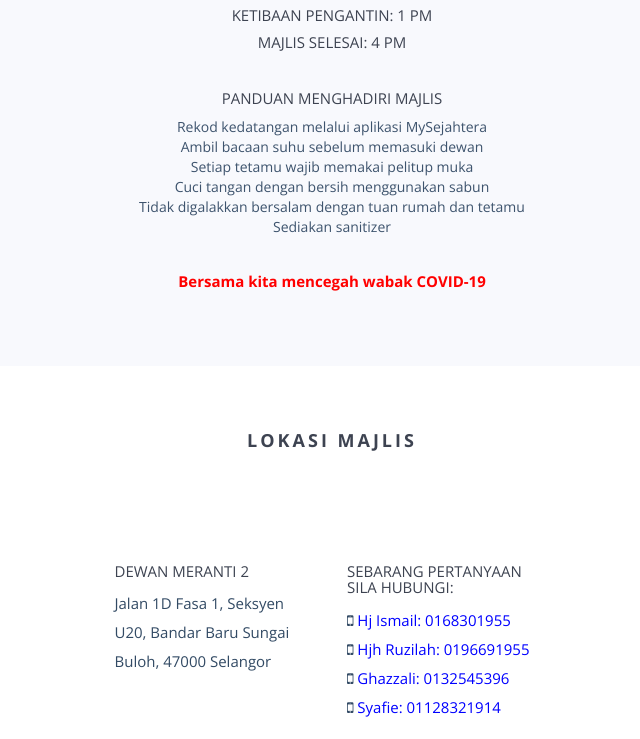
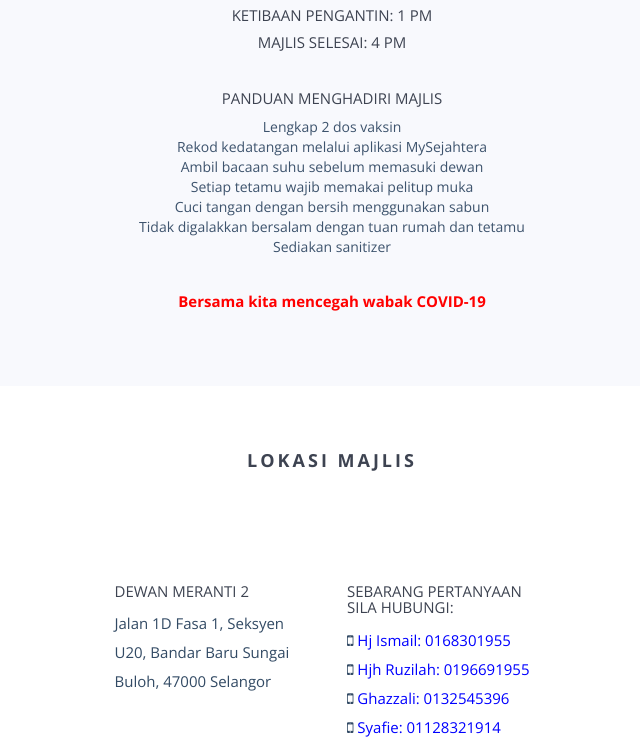
Before and after one commit to zettatips/wedding-website, a website: page index.html in a window 1280 px wide. Shown: the part 1537-2276 px from the top of the page, without its empty margins (308-948 px from the left). Drawn offline with nearby package versions, Linux system fonts and the light colour scheme; files whose address does not match are found by name.

Commit message:
Updated Guideline

```diff
--- a/index.html
+++ b/index.html
@@ -164,6 +164,7 @@
 
                     <h5>Panduan Menghadiri Majlis</h5>
                     <ul >
+                        <li>Lengkap 2 dos vaksin</li>
                         <li>Rekod kedatangan melalui aplikasi MySejahtera</li>
                         <li>Ambil bacaan suhu sebelum memasuki dewan</li>
                         <li>Setiap tetamu wajib memakai pelitup muka</li>
```
